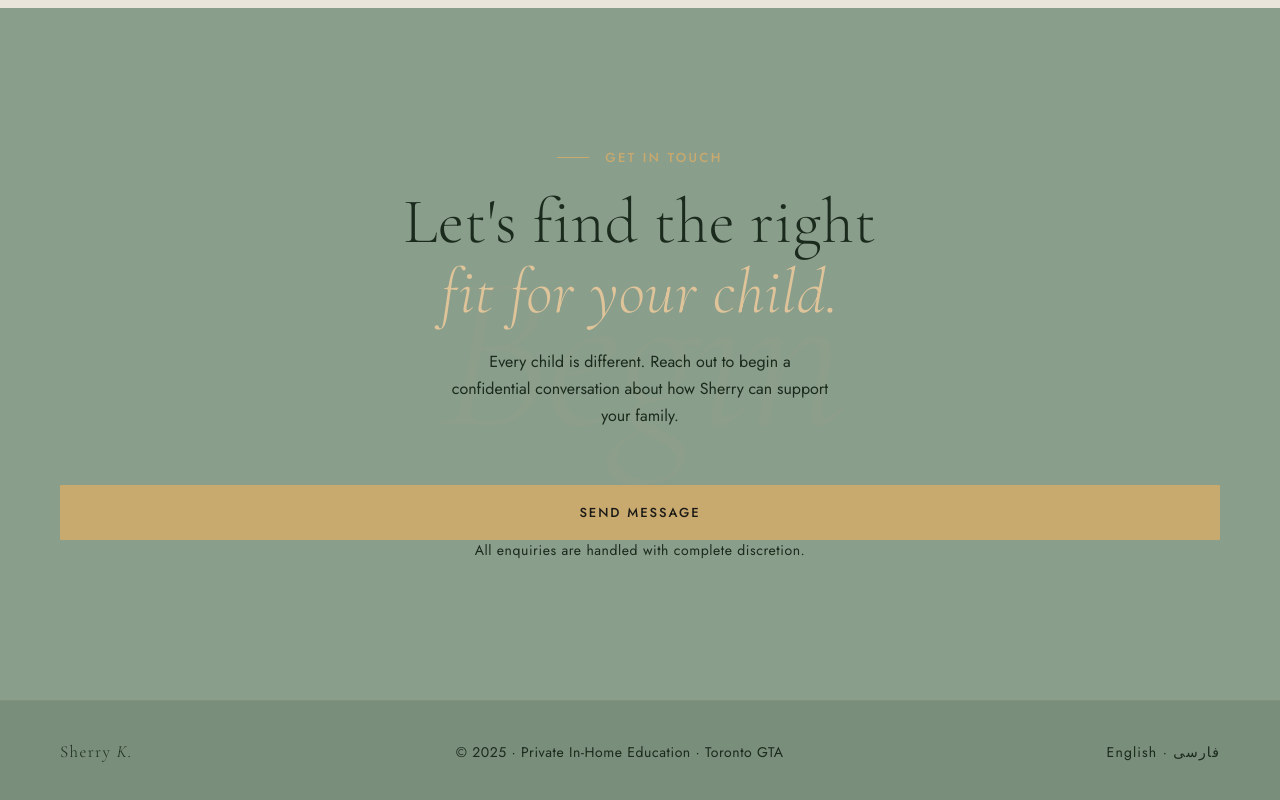
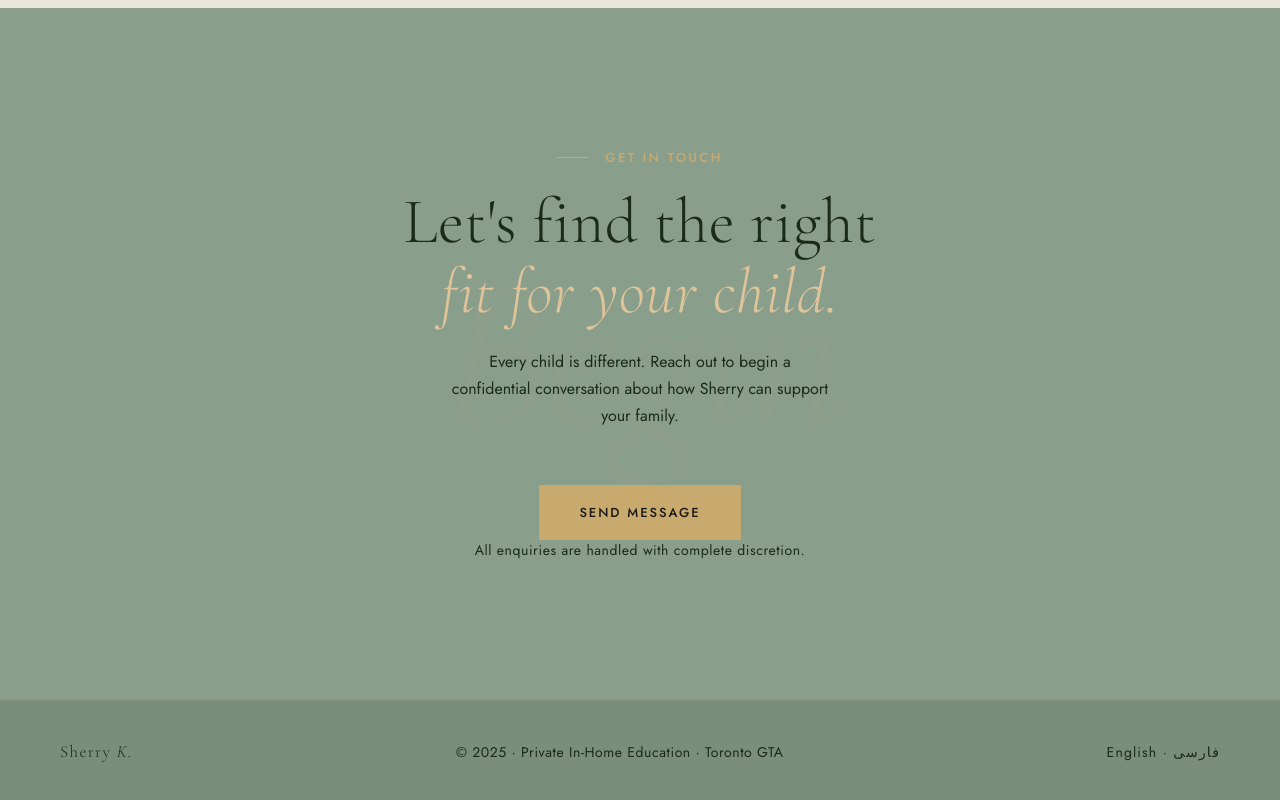
Before and after one commit to shararehkaveh/withsherry-site, a plain HTML site: page index.html in a window 1280 px wide. Shown: the part 4547-5347 px from the top of the page. Drawn offline with nearby package versions, Linux system fonts and the light colour scheme.

Commit message:
Update index.html

```diff
--- a/index.html
+++ b/index.html
@@ -976,7 +976,7 @@
     <h2 class="contact-heading">Let's find the right<br><em>fit for your child.</em></h2>
     <p class="contact-sub">Every child is different. Reach out to begin a confidential conversation about how Sherry can support your family.</p>
 
-    <a href="mailto:sherrykavehb@gmail.com" class="btn-primary" style="display:inline-block; text-align:center; width:100%; padding:18px; text-decoration:none; border:none;">
+    <a href="mailto:sherrykavehb@gmail.com" class="btn-primary" style="display:inline-block; text-align:center; padding:18px 40px; text-decoration:none; border:none;">
   Send Message
 </a>
     <p class="contact-note">All enquiries are handled with complete discretion.</p>
```
